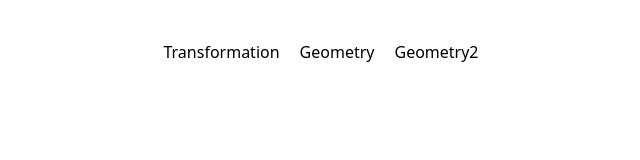
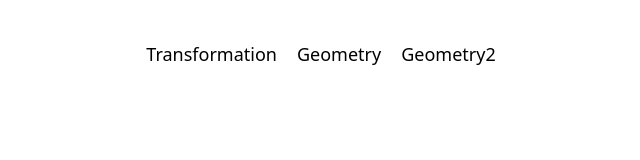
Before and after one commit to alstjd0051/learn_r3f, a React (Vite) app: page / in a window 1280 px wide. Shown: the top 160 px of the page, without its empty margins (319-959 px from the left). Built offline with nearby package versions, Linux system fonts and the light colour scheme.

Commit message:
refactor: Add hover effect to button in ThreeWrapper component

```diff
--- a/src/components/three/wrapper.tsx
+++ b/src/components/three/wrapper.tsx
@@ -16,6 +16,7 @@ const ThreeWrapper = () => {
         {data.map(({ name }, idx) => (
           <button
             key={idx}
+            className="hover:text-red-600 text-lg"
             onClick={() => {
               handleClick(name);
             }}
```
